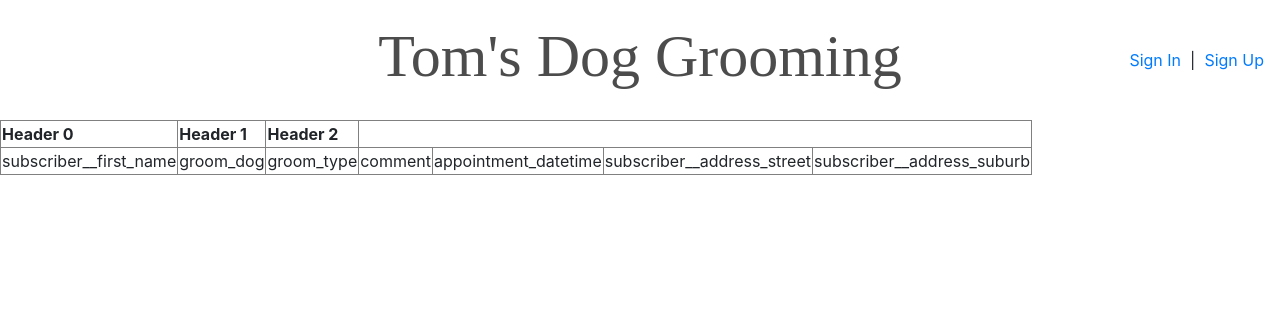
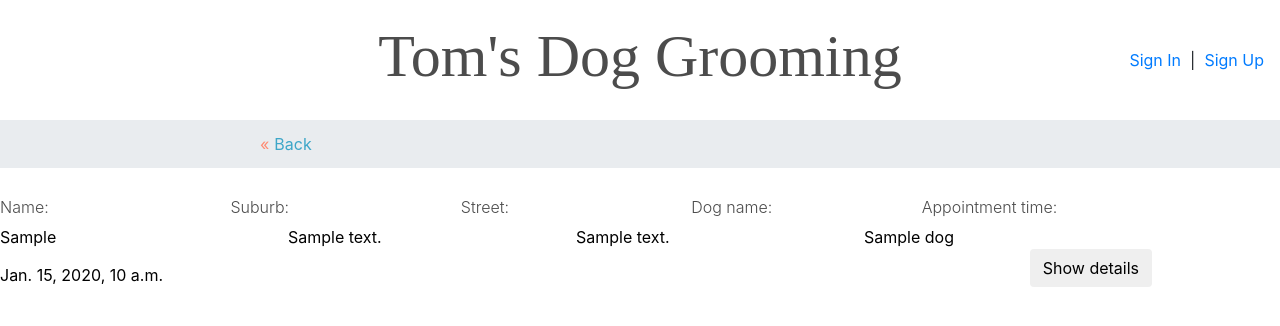
Before and after one commit to Ninaaaa1026/SPM-Project, a Django app: page /groomer_home/ in a window 1280 px wide. Shown: the top 326 px of the page. Run offline with Django 3.2, Linux system fonts and the light colour scheme; tables that the repository leaves empty hold one stand-in row (values such as "Sample post"); some libraries are stand-ins or nearby versions; some web fonts are replaced.

Commit message:
groomer page
display appointment details

```diff
--- a/tdgas/models.py
+++ b/tdgas/models.py
@@ -231,7 +231,7 @@ class CustomUserManager(BaseUserManager):
 
     use_in_migrations = True
 
-    def create_user(self, email, password = None, first_name = None, last_name = None):
+    def create_user(self, email, password = None, first_name = 'test', last_name = 'spm'):
         if not email:
             raise ValueError('Users must have a valid e-mail address.')
         user = self.model(
--- /dev/null
+++ b/tdgas/static/js/groomer.js
@@ -0,0 +1,19 @@
+
+/* Display details on click. */
+$(document).on('click', '.appointment_details_btn', function() {
+    var appointmentDetails   = $('#appointment_details');
+    var detailsBtn               = $(appointmentDetails.parents('.section')).find('.appointment_details_btn');
+    appointmentDetails.show();
+    detailsBtn.addClass('disabled');
+    detailsBtn.hide();
+    $('.hide_btn').show();
+});
+
+/* Restore original UI on cancel. */
+$(document).on('click', '.hide_btn', function() {
+    var appointmentDetails   = $('#appointment_details');
+    var hideBtn               = $(userProfileUpdateForm.parents('.section')).find('.hide_btn');
+    appointmentDetails.hide();
+    $('.hide_btn').hide();
+    $('.appointment_details_btn').show();
+});
--- a/tdgas/templates/groomer_home.html
+++ b/tdgas/templates/groomer_home.html
@@ -5,18 +5,59 @@
 
 {% block loads %}
   <link rel="stylesheet" type="text/css" href="{% static 'css/home.css' %}"/>
+  <script type="text/javascript" src="{% static 'js/groomer.js' %}"></script>
 {% endblock %}
 
-{% block content %}
-<table border="1">
-  <th>Header 0</th>
-  <th>Header 1</th>
-  <th>Header 2</th>
-  {% for event in events %}
-  <tr>
-  {% for x in event %} <td>{{ x }}</td>
+{% block cap_content %}
+<div class="row breadcrumb_wrapper justify-content-center" style="width: 100%">
+  <ol class="breadcrumb row" style="width: 800px;padding-left: 20px;padding-right: 20px">
+    <li class="breadcrumb-item"><a href="/">Back</a></li>
+  </ol>
+
+</div>
+<div class="row justify-content-center" style="width: 90%; padding: 30px 0">
+    {% for event in events %}
+    <div class="col-12 col_ng section">
+      <div class="row" style="padding: 0">
+        <div id="appointment" class="col col_ng">
+            <input id="appointment" title="Appointments" value="{{ appointment.id }}" hidden>
+            <div class="row align-items-start">
+              <div class="col col_ng"><h6>Name:</h6></div>
+              <div class="col col_ng"><h6>Suburb:</h6></div>
+              <div class="col col_ng"><h6>Street:</h6></div>
+              <div class="col col_ng"><h6>Dog name:</h6></div>
+              <div class="col col_ng"><h6>Appointment time:</h6></div>
+            </div>
+            <div class="row align-items-end">
+              <div class="col col_ng"><input id="client_name" class="input_trans" title="Client Name" value="{{ event.subscriber__first_name }}"></div>
+              <div class="col col_ng"><input id="suburb" class="input_trans" title="Suburb" value="{{ event.subscriber__address_suburb }}"></div>
+              <div class="col col_ng"><input id="street" class="input_trans" title="Street" value="{{ event.subscriber__address_street }}"></div>
+              <div class="col col_ng"><input id="dog_name" class="input_trans" title="Dog name" value="{{ event.groom_dog__dog_name }}"></div>
+              <div class="col col_ng"><input id="Datetime" class="input_trans" title="Datetime" value="{{ event.appointment_datetime }}"></div>
+              <div class="details_btn row align-items-center" style="height: 100%">
+                  <button class="appointment_details_btn btn">Show details</button>
+               </div>
+               <div class="hide_btn btn_trans btn" style="display: none"><i class="modify_icon fas fa-edit"></i></div>
+            </div>
+            <div id="appointment_details" style="margin-top: 20px;display: none">
+                <div class="row justify-content-between" style="width: 80%">
+                  <div class="row align-items-start">
+                  <div class="col col_ng"><h6>Comments:</h6></div>
+                  <div class="col col_ng"><h6>Groom type:</h6></div>
+                  <div class="col col_ng"><h6>Price:</h6></div>
+                  <div class="col col_ng"><h6>Pay Status:</h6></div>
+                </div>
+                <div class="row align-items-end">
+                  <div class="col col_ng"><input id="comment" class="input_trans" title="Comment" value="{{ event.comment }}"></div>
+                  <div class="col col_ng"><input id="groom_type" class="input_trans" title="Groom type" value="{{ event.groom_type }}"></div>
+                  <div class="col col_ng"><input id="price" class="input_trans" title="Price" value="{{ event.order_price }}"></div>
+                  <div class="col col_ng"><input id="pay_status" class="input_trans" title="Pay Status" value="{{ event.payment_status }}"></div>
+                </div>
+                </div>
+            </div>
+         </div>
+       </div>
+     </div>
   {% endfor %}
-  </tr>
-  {% endfor %}
-</table>
+</div>
 {% endblock %}
--- a/tdgas/views.py
+++ b/tdgas/views.py
@@ -111,10 +111,10 @@ def dog_update_view(request):
 def groomer_view(request):
     ##get made appointments
     #appointment_list = list(Appointment.objects.all())
-    show = Appointment.objects.filter(appointment_datetime__date__gt=datetime.today()).select_related('subscriber__first_name','subscriber__address_street','subscriber__address_suburb')
-    #clientdets = User.objects.all().values('first_name','address_street','address_suburb')
+    show = Appointment.objects.filter(appointment_datetime__date__gte=date.today()).select_related('subscriber__first_name','subscriber__address_street','subscriber__address_suburb','groom_dog__dog_name')
+    #clientdets = Contact.objects.all()
     #
-    query = show.values('subscriber__first_name','groom_dog','groom_type','comment','appointment_datetime','subscriber__address_street','subscriber__address_suburb')
+    query = show.values('subscriber__first_name','groom_dog__dog_name','groom_type','comment','appointment_datetime','subscriber__address_street','subscriber__address_suburb','order_price','payment_status')
     return render(request, 'groomer_home.html', {'events':query})
 
 def appointment_update_view(request):
```
Also changed, not shown: 1 other file.
